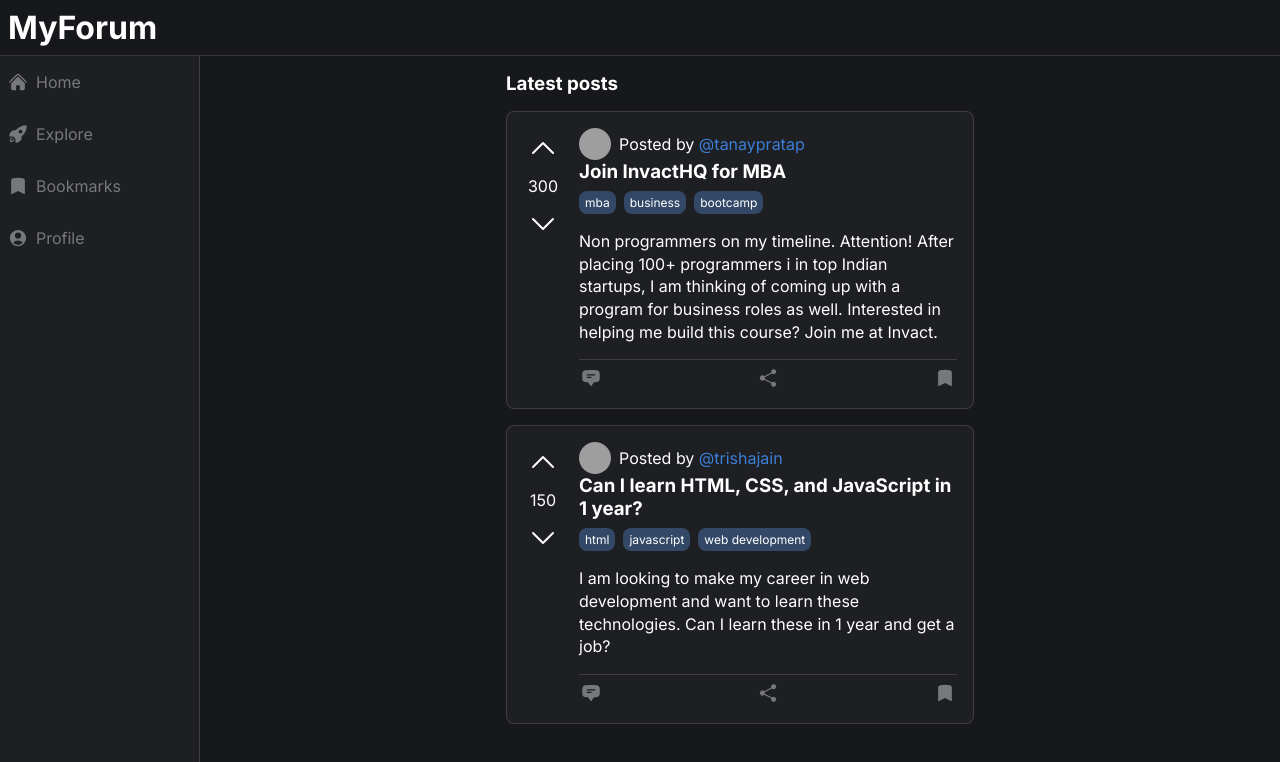
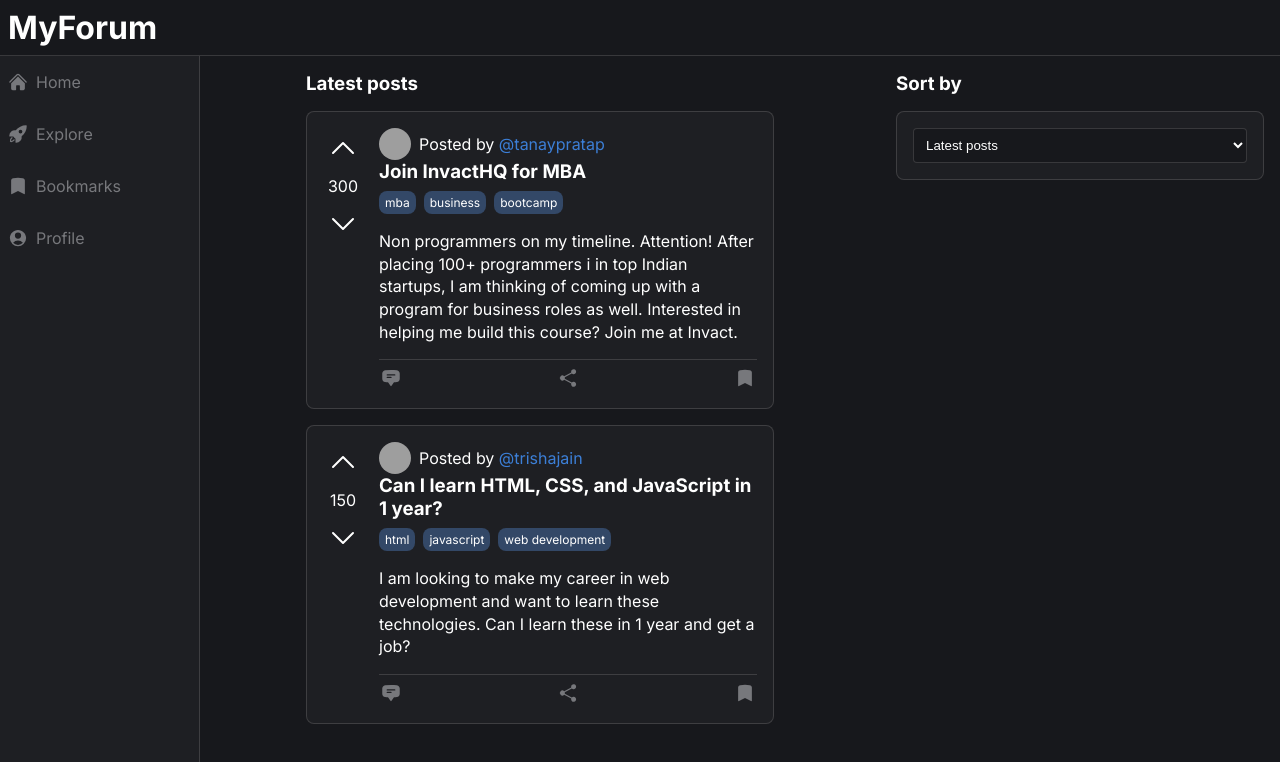
Before and after one commit to abinjohn123/MCR-4, a React (Vite) app: page / in a window 1280 px wide. Shown: the top 762 px of the page. Built offline with nearby package versions, Linux system fonts and the light colour scheme; grey boxes are pictures that could not be loaded.

Commit message:
feat: sort section

```diff
--- /dev/null
+++ b/src/Components/Home/SortSection.jsx
@@ -0,0 +1,39 @@
+import { useAppContext } from '../../../AppContext';
+
+export const SortSection = () => {
+  const { setData } = useAppContext();
+
+  const handleSortChange = ({ target: { value } }) => {
+    if (value === 'latest' || value === 'oldest')
+      setData((data) => ({
+        ...data,
+        posts: [...data.posts].sort((a, b) => {
+          const date1 = new Date(a.createdAt);
+          const date2 = new Date(b.createdAt);
+          return value === 'latest' ? date2 - date1 : date1 - date2;
+        }),
+      }));
+    else if (value === 'popular' || value === 'unpopular')
+      setData((data) => ({
+        ...data,
+        posts: [...data.posts].sort((a, b) => {
+          return value === 'popular'
+            ? b.upvotes - a.upvotes
+            : a.upvotes - b.upvotes;
+        }),
+      }));
+  };
+  return (
+    <div className="controls">
+      <h3>Sort by</h3>
+      <div className="sort-box">
+        <select onChange={handleSortChange}>
+          <option value="latest">Latest posts</option>
+          <option value="oldest">Oldest posts</option>
+          <option value="popular">Popular posts</option>
+          <option value="unpopular">Least favorite posts</option>
+        </select>
+      </div>
+    </div>
+  );
+};
--- a/src/Components/Home/home.scss
+++ b/src/Components/Home/home.scss
@@ -1,3 +1,8 @@
+.home-container {
+  display: grid;
+  grid-template-columns: 1fr 400px;
+}
+
 .user-feed {
   flex-basis: 500px;
   padding: 16px;
@@ -101,3 +106,29 @@
     }
   }
 }
+
+.controls {
+  padding: 16px;
+  h3 {
+    margin-bottom: 16px;
+  }
+
+  .sort-box {
+    background-color: #1e1f23;
+    border: 1px solid rgba(188, 184, 184, 0.2);
+    padding: 16px;
+    border-radius: 8px;
+
+    select {
+      width: 100%;
+      padding: 8px;
+      outline: none;
+      cursor: pointer;
+      border-radius: 4px;
+
+      background-color: #17181c;
+      border: 1px solid rgba(188, 184, 184, 0.2);
+      color: #fff;
+    }
+  }
+}
--- a/src/Components/Home/index.jsx
+++ b/src/Components/Home/index.jsx
@@ -1,4 +1,5 @@
 import { Userfeed } from './Userfeed';
+import { SortSection } from './SortSection';
 
 import './home.scss';
 
@@ -6,7 +7,7 @@ const Homepage = () => {
   return (
     <div className="home-container">
       <Userfeed />
-      <div className="controls"></div>
+      <SortSection />
     </div>
   );
 };
```
